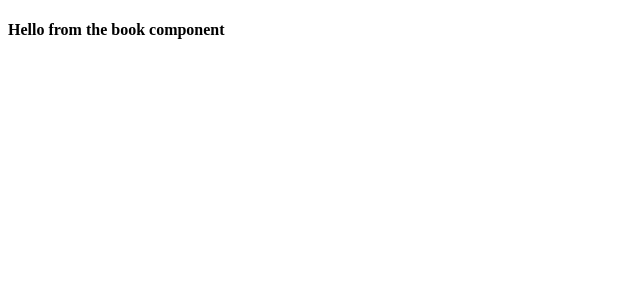
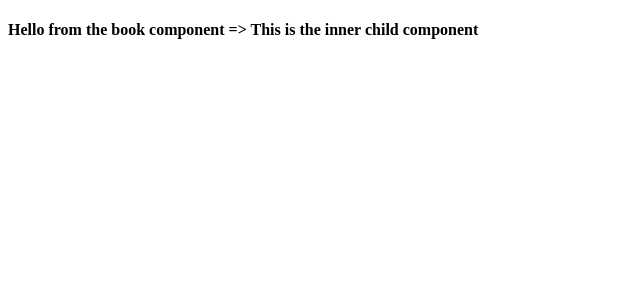
Before and after one commit to zubbyik/zubbysreacts_second, a React (Create React App) app: page / in a window 1280 px wide. Shown: the top 300 px of the page, without its empty margins (0-640 px from the left). Built offline with nearby package versions, Linux system fonts and the light colour scheme.

Commit message:
seventh commit

```diff
--- a/src/App.jsx
+++ b/src/App.jsx
@@ -1,5 +1,5 @@
 import React from "react"
 
-const Book = ()=> <h4>Hello from the book component </h4>
+const Book =({children})=> <h4>Hello from the book component => {children} </h4>
 
 export default Book
--- a/src/index.js
+++ b/src/index.js
@@ -3,7 +3,8 @@ import ReactDOM from "react-dom";
 import Book from "./App.jsx"
 
 const Greeting = ()=>{
-    return (<Book/>)
-}
+    return (<Book>This is the inner child component
+        </Book>)
+        }
 
 ReactDOM.render(<Greeting/>, document.getElementById("root"))
```
Also changed, not shown: 2 other files (tests, documents, lock files or other folders).
